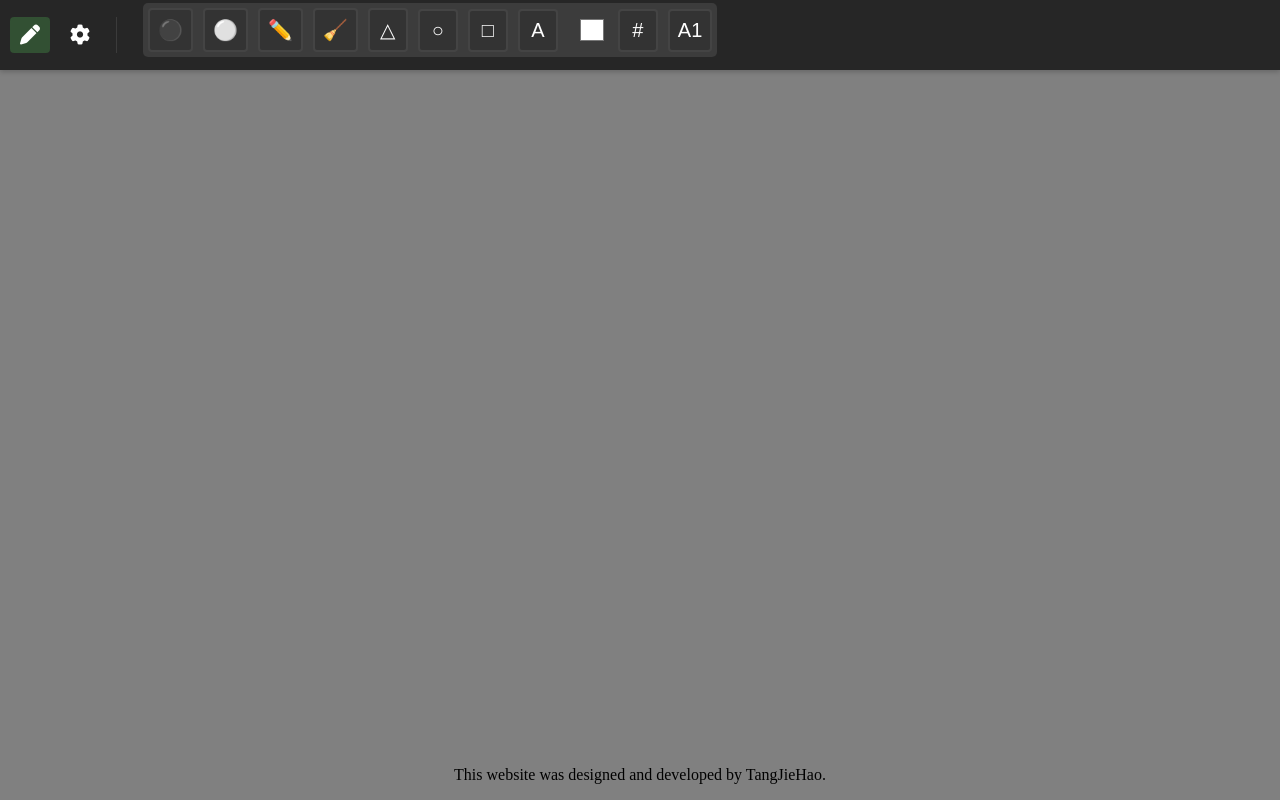
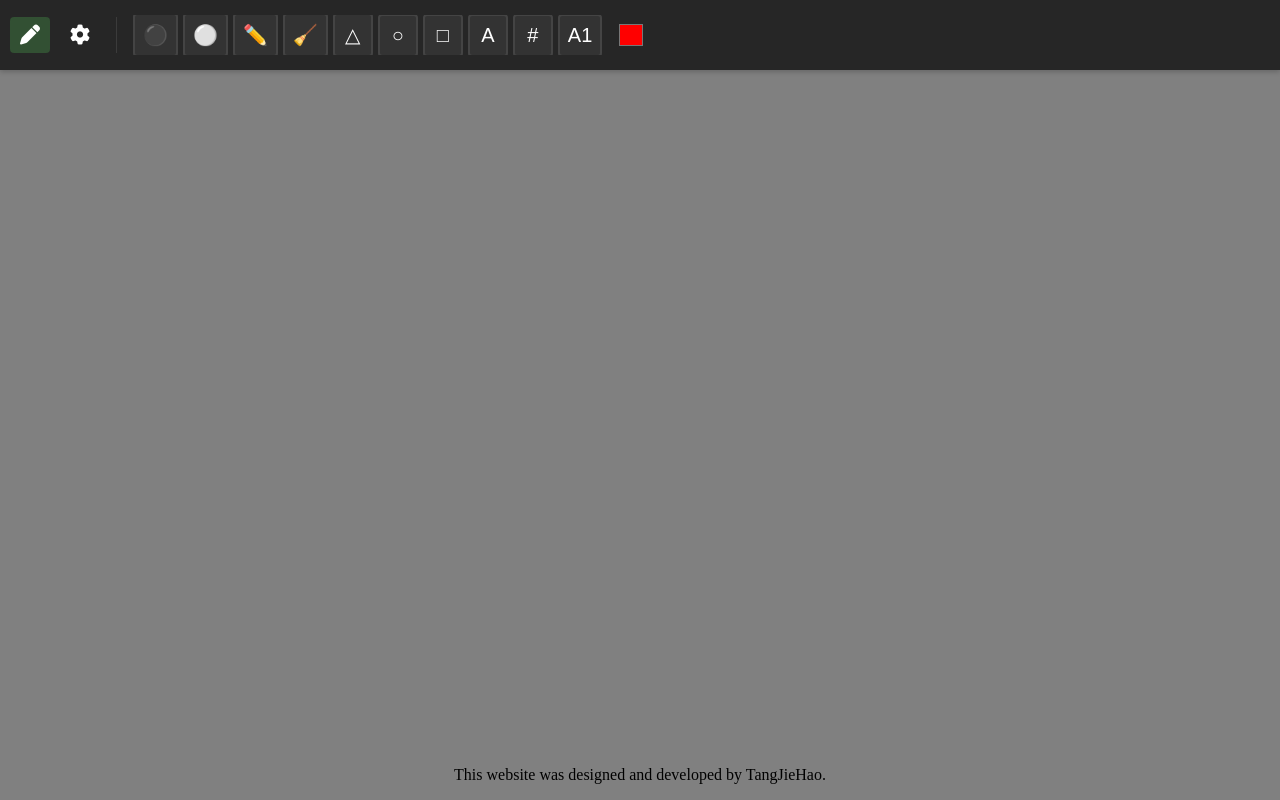
Before and after one commit to WeiQiPro/Board-Overlay, a plain HTML site: page index.html in a window 1280 px wide. Both pictures are taken after a click on the button 30 px from the left and 35 px from the top of the page. Drawn offline with Linux system fonts and the light colour scheme.

Commit message:
Fix chat, and css issues

```diff
--- a/APP.js
+++ b/APP.js
@@ -1164,6 +1164,7 @@ window.addEventListener('DOMContentLoaded', () => {
     if (chatInput) {
         chatInput.addEventListener('input', (e) => {
             document.getElementById('chat').src = e.target.value;
+            updateSidePanelVisibility();
         });
     }
     // Video URL input updates feed iframe
@@ -1171,6 +1172,7 @@ window.addEventListener('DOMContentLoaded', () => {
     if (videoInput) {
         videoInput.addEventListener('input', (e) => {
             document.getElementById('feed').src = e.target.value;
+            updateSidePanelVisibility();
         });
     }
     // OBS URL input updates OBS iframe
@@ -1178,6 +1180,7 @@ window.addEventListener('DOMContentLoaded', () => {
     if (obsInput) {
         obsInput.addEventListener('input', (e) => {
             document.getElementById('obs').src = e.target.value;
+            updateSidePanelVisibility();
         });
     }
     // Keybindings
--- a/index.html
+++ b/index.html
@@ -59,19 +59,19 @@
             <button id="LetterBtn" class="tool-btn" title="Place Letter">
               🆎
             </button>
-            <input
-              type="color"
-              id="markupColor"
-              value="#ffffff"
-              title="Markup/Letter Color"
-              style="width: 32px; height: 32px; border: none; background: none; margin-left: 8px; vertical-align: middle"
-            >
             <button id="GridBtn" class="tool-btn" title="Toggle Grid">
               #
             </button>
             <button id="CoordBtn" class="tool-btn" title="Toggle Coordinates">
               A1
             </button>
+            <input
+              type="color"
+              id="markupColor"
+              value="#ff0000"
+              title="Markup/Letter Color"
+              style="width: 32px; height: 32px; border: none; background: none; margin-left: 8px; vertical-align: middle"
+            >
           </div>
         </div>
 
--- a/styles.css
+++ b/styles.css
@@ -97,12 +97,10 @@ body, html {
 
 .tool-group {
     display: flex;
-    gap: 10px;
-    margin-bottom: 10px;
+    gap: 5px;
     align-items: center;
-    padding: 5px;
-    background-color: rgba(255, 255, 255, 0.1);
-    border-radius: 5px;
+    flex-shrink: 0;
+    height: 40px; /* Fixed height to fit within top bar */
 }
 
 .letter-selector {
@@ -288,24 +286,16 @@ body, html {
 .tool-panel:not(.hidden) {
     max-width: none;
     opacity: 1;
-    padding: 0 10px;
+    padding: 0 0px;
     visibility: visible;
-}
-
-.tool-group {
-    display: flex;
-    gap: 10px;
-    align-items: center;
-    height: 100%;
-    flex-shrink: 0;
 }
 
 .settings-group {
     display: flex;
     gap: 20px;
     align-items: center;
-    height: 100%;
     flex-shrink: 0;
+    height: 40px; /* Fixed height to fit within top bar */
 }
 
 .setting-item {
@@ -507,7 +497,7 @@ body, html {
 
 .Chat {
     width: 100%;
-    height: 50%;
+    flex: 1;
     display: flex;
     flex-direction: column;
     background: #18181b;
@@ -520,6 +510,10 @@ body, html {
     height: 100%;
     border: none;
     background: #18181b;
+    object-fit: cover; /* Ensures the embedded content fills the iframe */
+    display: block;
+    overflow: hidden; /* Prevent scrollbars if content overflows */
+    transform: scale(1); /* Ensure proper scaling */
 }
 
 iframe {
```
